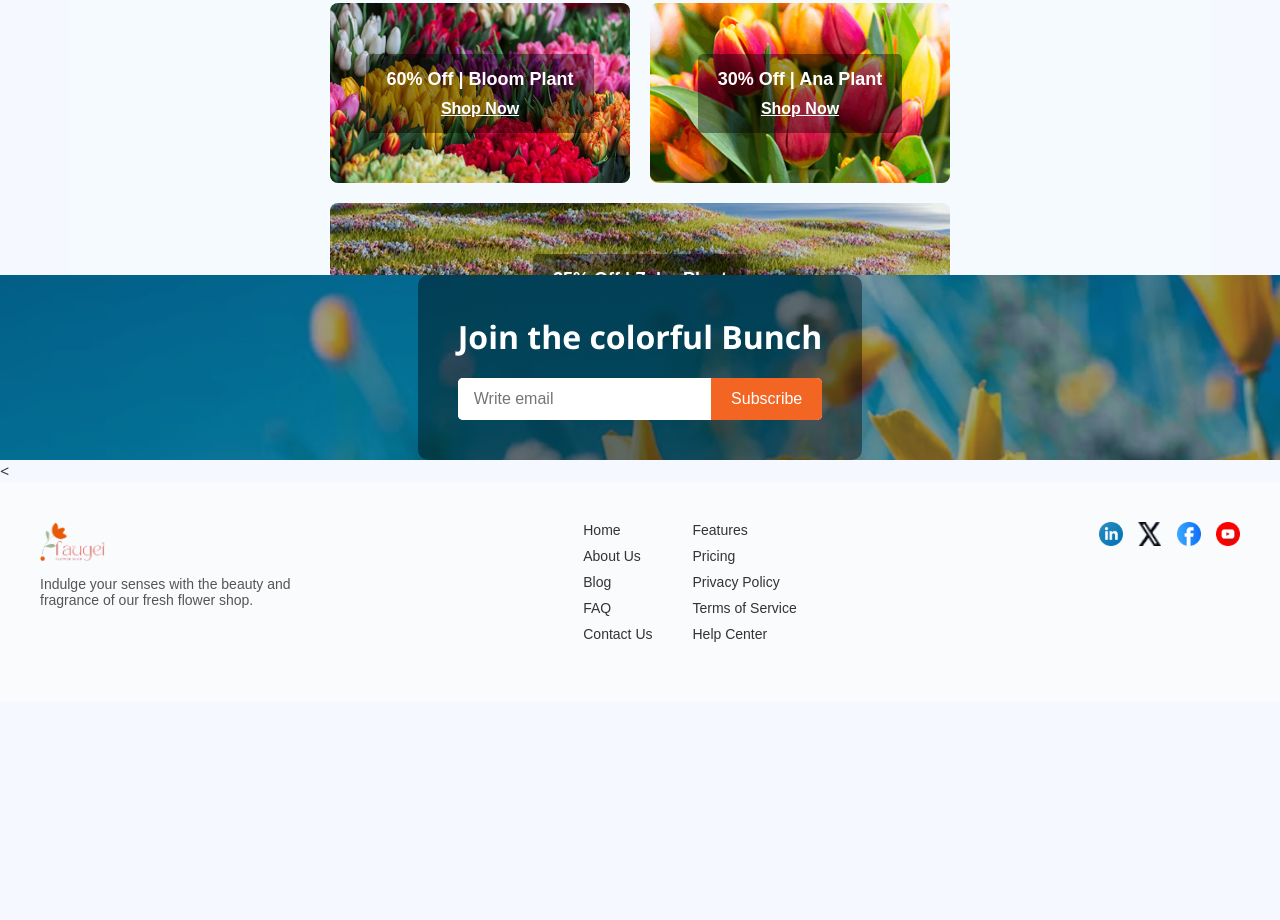
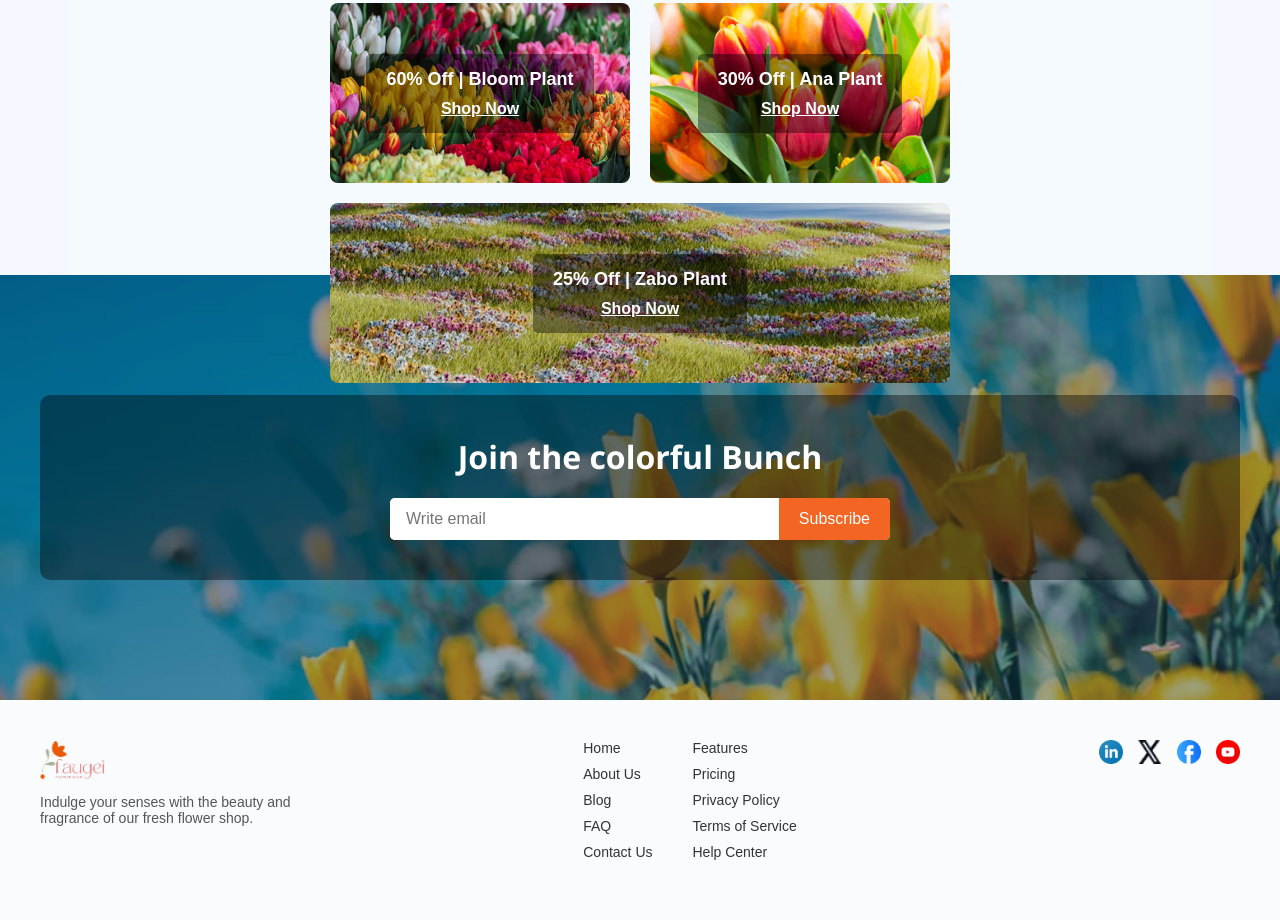
Before and after one commit to pioneers-tarek/assignment2_ph, a plain HTML site: page index.html in a window 1280 px wide. Shown: the part 2219-3139 px from the top of the page. Before the commit the page ends 2921 px from the top, so only its background shows below. Drawn offline with Linux system fonts and the light colour scheme.

Commit message:
add css section for subscription section

```diff
--- a/index.html
+++ b/index.html
@@ -23,6 +23,8 @@
       <a href="#" class="cart">Cart ($56)</a>
     </nav>
   </header>
+
+  <!-- AFter navbar -->
  <main class="hero">
     <div class="text-content">
       <h1><span class="bold">ALWAYS</span> <span class="orange">FRESH</span><br><span class="orange">FLOWERS</span></h1>
@@ -36,6 +38,8 @@
       <img src="assets/hero-flower.png" alt="Flowers" class="flowers-img">
     </div>
   </main>
+
+  <!-- Our Plans section -->
   <section class="products-section">
     <h2><span class="orange">Our</span> <span class="bold">Plants</span></h2>
     <p class="description">
@@ -99,10 +103,10 @@
         <button>Add to Cart</button>
       </div>
 
-      <!-- Add more product-card divs as needed -->
     </div>
   </section>
 
+  <!-- Flower & Plants Lover -->
 <section class="trusted-section">
   <div class="image-side">
     <img src="assets/flower-store.png" alt="Flower Shop" class="background-img">
@@ -117,7 +121,7 @@
     </ul>
   </div>
 </section>
-
+<!-- Latest Deal -->
 <section class="deals-section">
   <div class="section-header">
     <h2><span>Latest</span> Deals</h2>
@@ -147,7 +151,7 @@
     </div>
   </div>
 </section>
-
+<!-- Subscription -->
 <section class="subscribe-section">
   <div class="subscribe-overlay">
     <h2>Join the colorful Bunch</h2>
@@ -158,9 +162,9 @@
   </div>
 </section>
 
+<!-- Footer section -->
 
-
-<<footer class="footer">
+<footer class="footer">
   <div class="footer-container">
     <!-- Left: Logo + Text -->
     <div class="footer-left">
--- a/styles/style.css
+++ b/styles/style.css
@@ -237,7 +237,7 @@ body {
   max-width: 1140px;
   max-height: 423px;
   text-align: center;
-  margin: auto;
+  margin: 0 auto;
   background-color: #f5faff;
   font-family: Arial, sans-serif;
 }
@@ -317,16 +317,14 @@ body {
 /* join section */
 .subscribe-section {
     background-image: url(../assets/news-letter-bg.png);
-
-
-  display: grid;
   align-items: center;
+  padding: 120px 40px;
   justify-content: center;
-  position: relative;
+  gap: 400px;
   color: white;
   max-width: 1440px;
   max-height: 533px;
-  margin: auto;
+  margin: 0 auto;
 }
 
 .subscribe-overlay {
```
